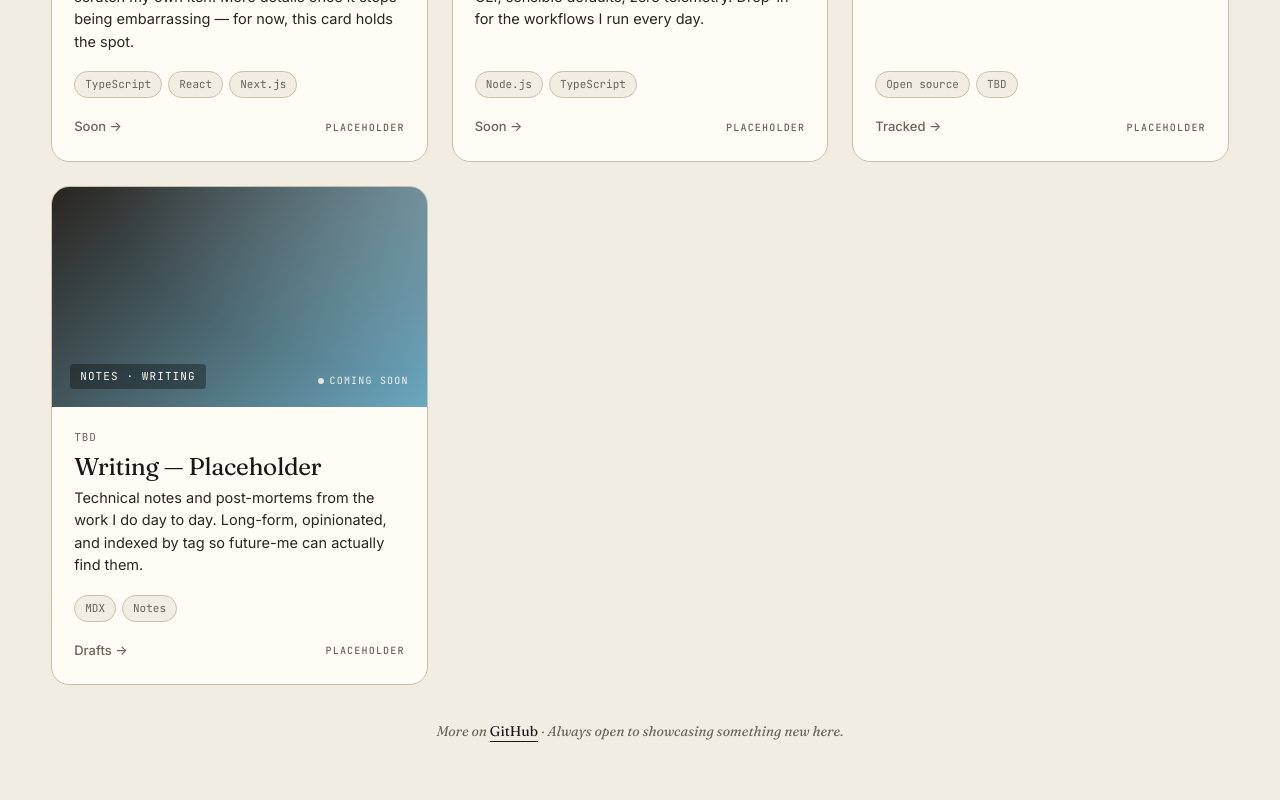
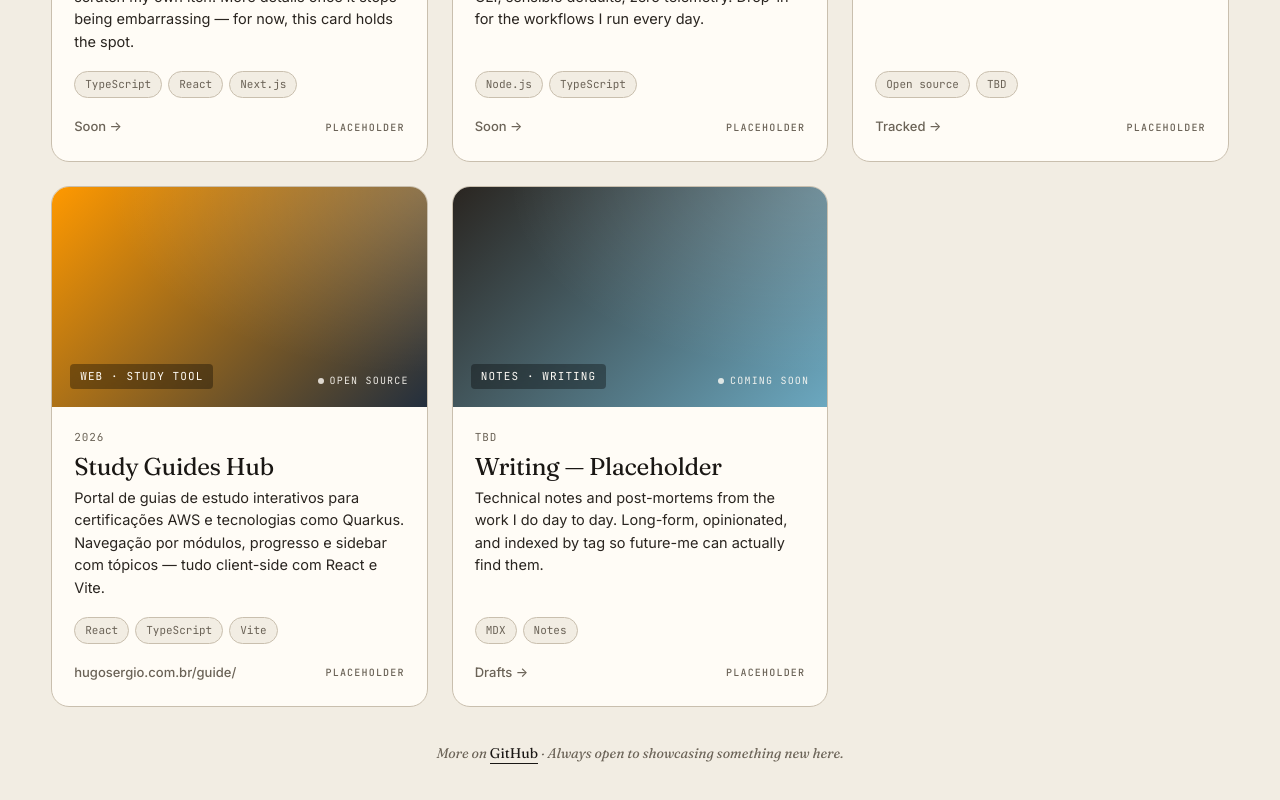
Before and after one commit to huser0/portifolio, a Next.js app: page / in a window 1280 px wide. Shown: the part 4831-5631 px from the top of the page. Built offline with nearby package versions, Linux system fonts and the light colour scheme.

Commit message:
feat: add Study Guides Hub project card

```diff
--- a/components/Projects.tsx
+++ b/components/Projects.tsx
@@ -57,6 +57,22 @@ const PROJECTS: Project[] = [
     ),
     stack: ["Open source", "TBD"],
     link: "Tracked →",
+  },
+  {
+    cover: "Web · Study tool",
+    gradient: "linear-gradient(135deg, #FF9900 0%, #232F3E 100%)",
+    year: "2026",
+    status: "Open source",
+    title: "Study Guides Hub",
+    desc: (
+      <>
+        Portal de guias de estudo interativos para certificações AWS e
+        tecnologias como Quarkus. Navegação por módulos, progresso e
+        sidebar com tópicos — tudo client-side com React e Vite.
+      </>
+    ),
+    stack: ["React", "TypeScript", "Vite"],
+    link: "hugosergio.com.br/guide/",
   },
   {
     cover: "Notes · Writing",
```
